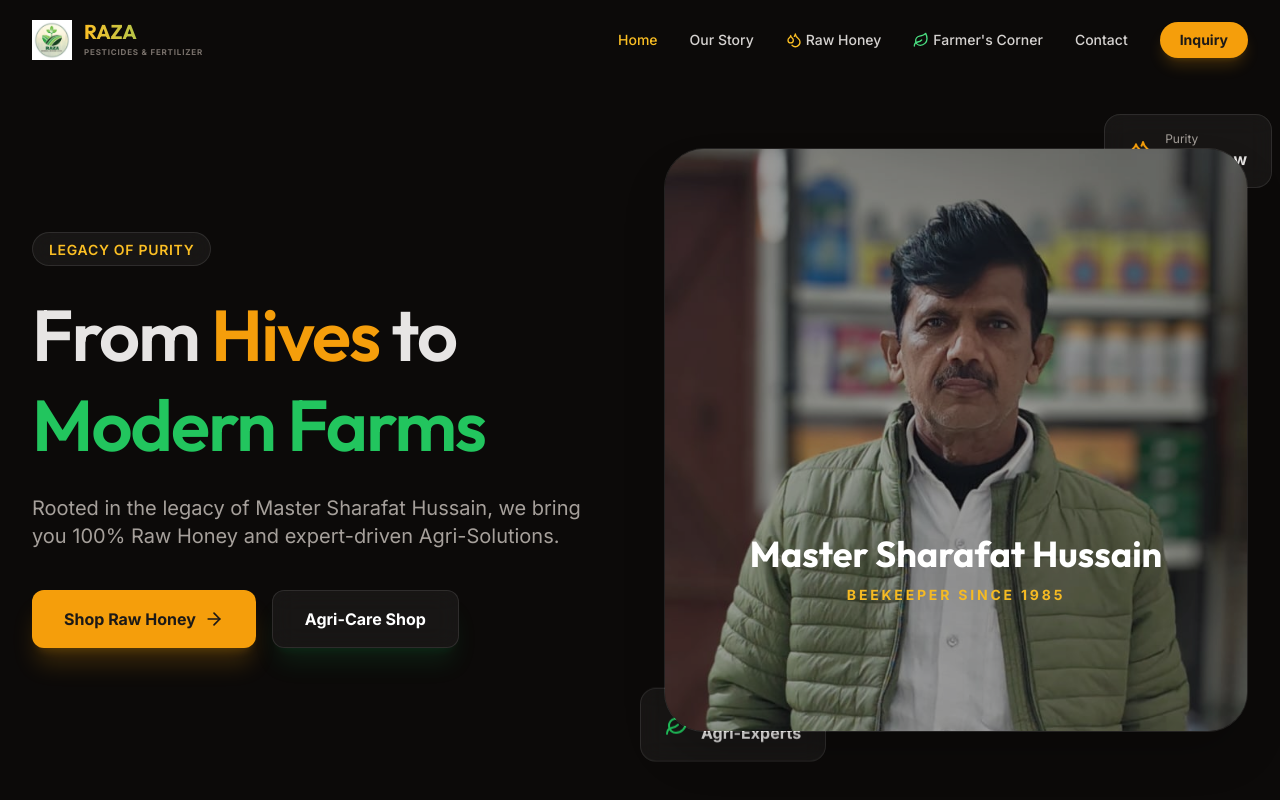
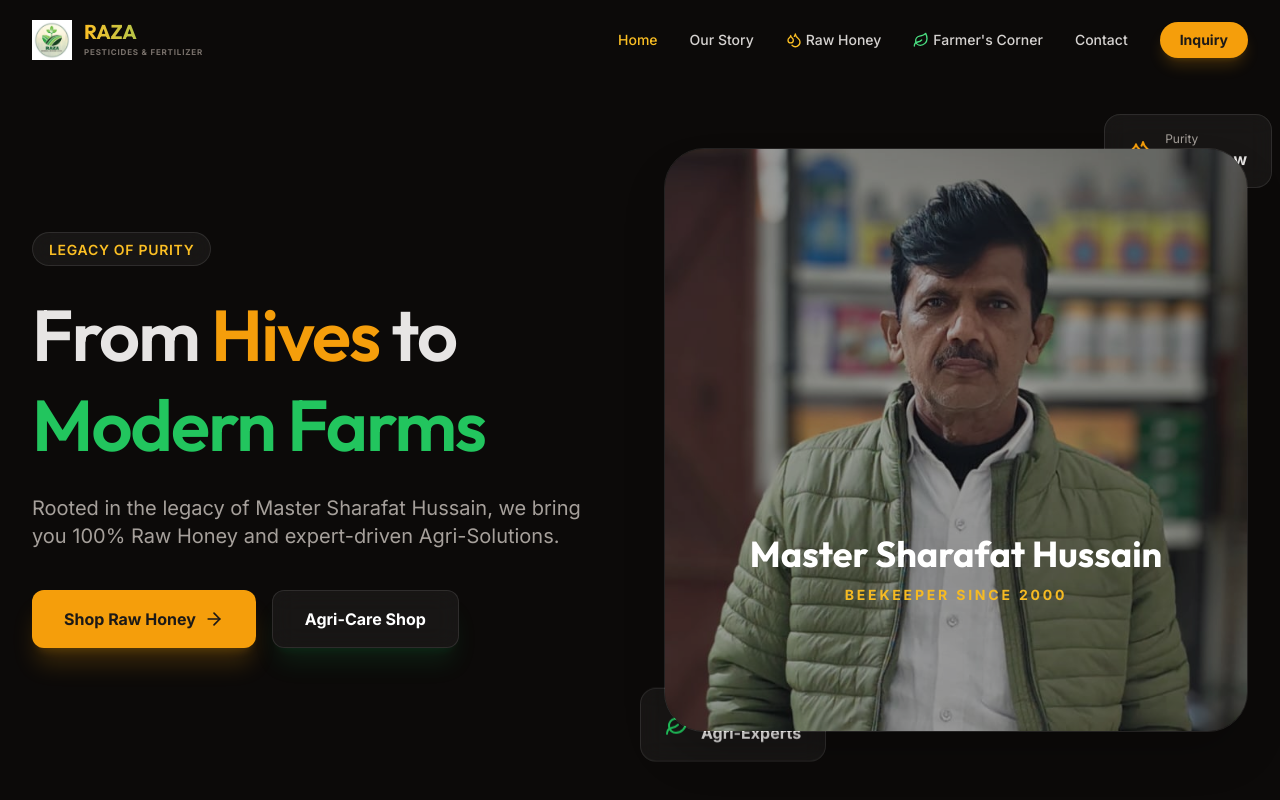
Before and after one commit to shhahh/Pesticides-Fertilizer, a React (Vite) app: page / in a window 1280 px wide. Shown: the top 800 px of the page. Built offline with nearby package versions, Linux system fonts and the light colour scheme.

Commit message:
Hero section text update

```diff
--- a/src/pages/Home.jsx
+++ b/src/pages/Home.jsx
@@ -49,13 +49,13 @@ const Home = () => {
                             <div className="aspect-square bg-stone-900 relative">
                                 <img
                                     src="/images/master.jpeg"
-                                    className="w-full h-full object-cover object-[center_-50px] md:object-[center_-170px] group-hover:scale-110 transition-transform duration-1000"
+                                    className="w-full h-full object-cover object-[center_-50px] md:object-[center_-190px] group-hover:scale-110 transition-transform duration-1000"
                                     alt="Master Sharafat Hussain"
                                 />
                                 <div className="absolute inset-0 bg-stone-950/40 group-hover:bg-stone-950/20 transition-colors flex items-center justify-center p-8">
                                     <div className="relative z-20 text-center translate-y-[110px] md:translate-y-[130px]">
                                         <span className="block text-2xl md:text-3xl lg:text-4xl font-display font-bold text-white mb-2 drop-shadow-2xl">Master Sharafat Hussain</span>
-                                        <span className="text-brand-amber-400 font-bold tracking-[0.2em] uppercase text-xs md:text-sm">Beekeeper Since 1985</span>
+                                        <span className="text-brand-amber-400 font-bold tracking-[0.2em] uppercase text-xs md:text-sm">Beekeeper Since 2000</span>
                                     </div>
                                 </div>
                             </div>
```
